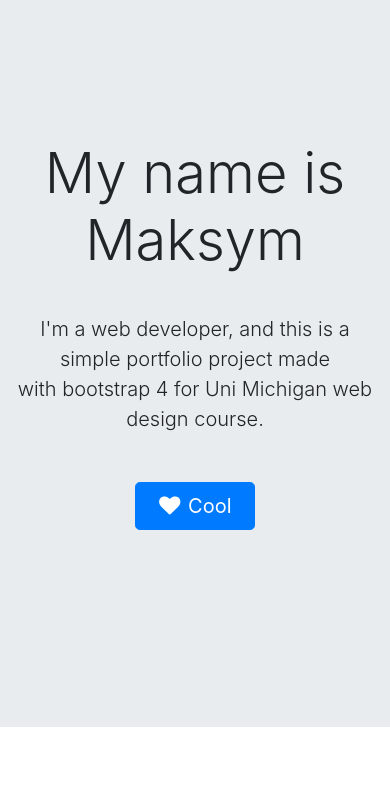
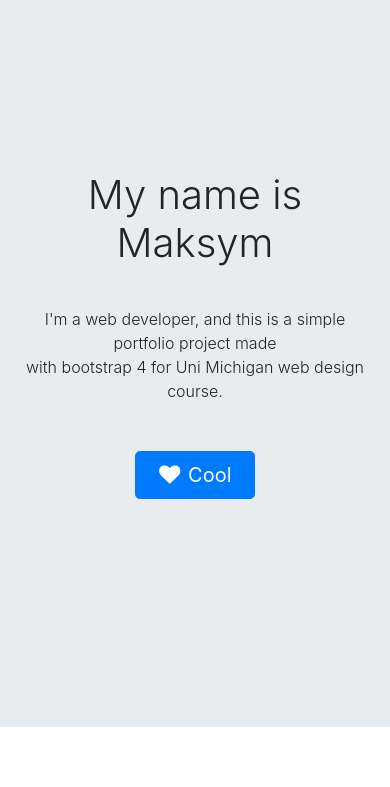
Before and after one commit to maxdyy/UMich-final-project, a plain HTML site: page index.html in a window 390 px wide. Shown: the part 57-844 px from the top of the page. Drawn offline with Linux system fonts and the light colour scheme; files whose address does not match are found by name.

Commit message:
Mobile font size

```diff
--- a/style.css
+++ b/style.css
@@ -56,6 +56,7 @@ nav.navbar {
 .skills h1,
 .projects h1,
 .contacts h1 {
+  padding: 0 15px;
   width: 100%;
   text-align: center;
   margin-bottom: 50px;
@@ -122,3 +123,17 @@ a:hover {
   text-decoration: none;
   cursor: pointer;
 }
+
+@media only screen and (max-width: 600px) {
+  h1  {
+    font-size: 2rem;
+  }
+
+  .display-4 {
+    font-size: 2.5rem;
+  }
+
+  .lead {
+    font-size: 1rem;
+  }
+}
```
